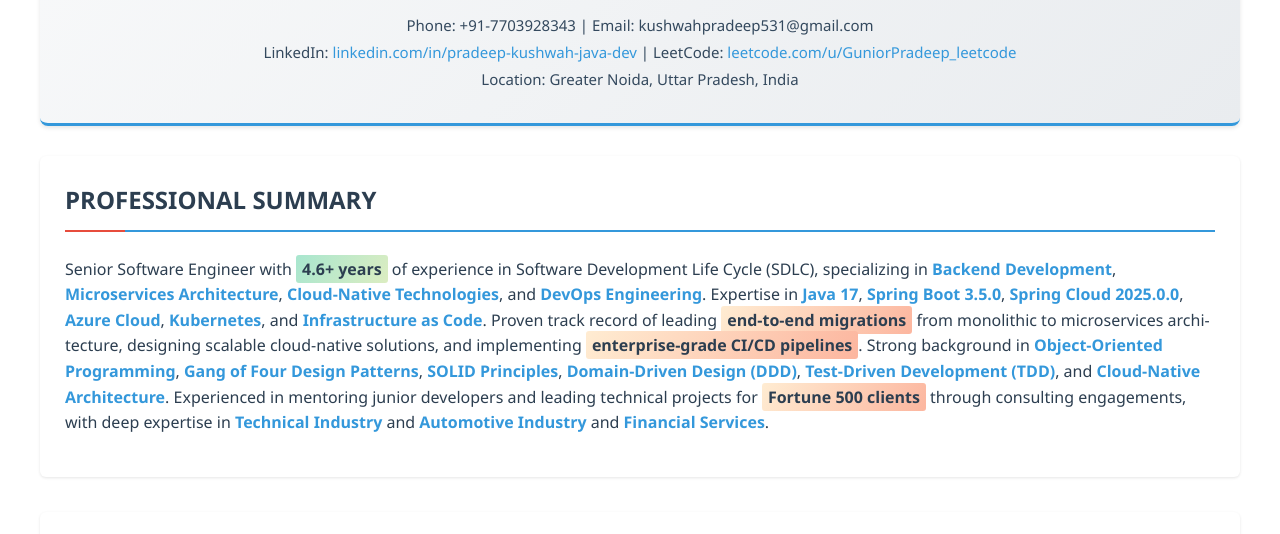
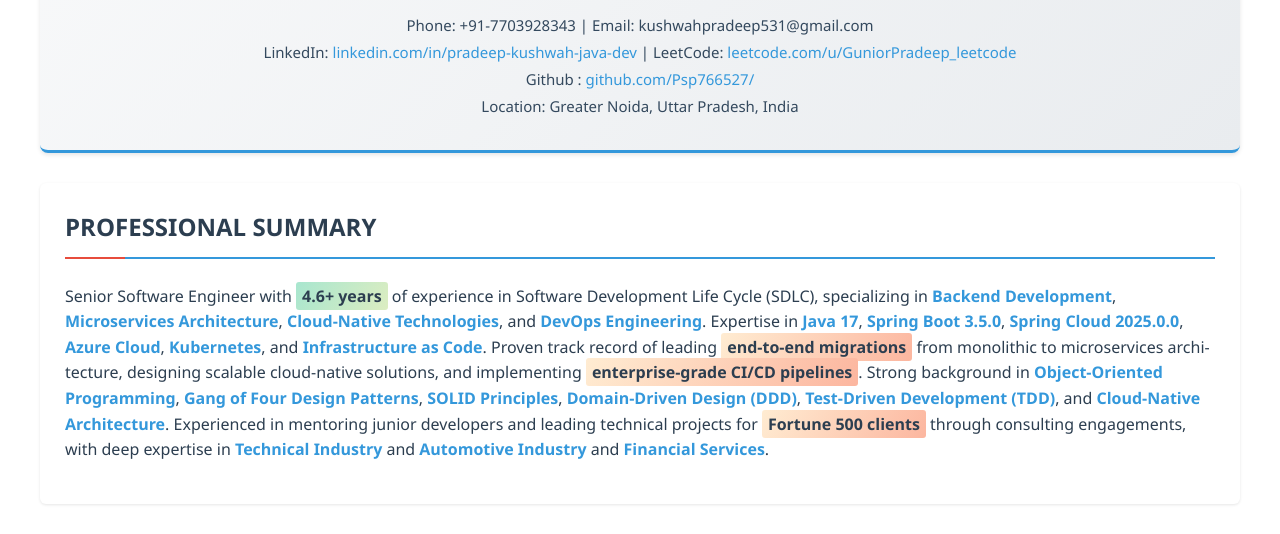
Before and after one commit to Psp766527/pradeep-kushwah-profile-resume, a plain HTML site: page index.html in a window 1280 px wide. Shown: the part 132-666 px from the top of the page. Drawn offline with Linux system fonts and the light colour scheme.

Commit message:
Update index.html

```diff
--- a/index.html
+++ b/index.html
@@ -445,6 +445,7 @@
                 Phone: +91-7703928343 | Email: kushwahpradeep531@gmail.com<br>
                 LinkedIn: <a href="https://www.linkedin.com/in/pradeep-kushwah-java-dev/" target="_blank">linkedin.com/in/pradeep-kushwah-java-dev</a> |
                 LeetCode: <a href="https://leetcode.com/u/GuniorPradeep_leetcode/" target="_blank">leetcode.com/u/GuniorPradeep_leetcode</a><br>
+                Github  : <a href="https://github.com/Psp766527/" target="_blank">github.com/Psp766527/</a><br>
                 Location: Greater Noida, Uttar Pradesh, India
             </div>
         </div>
```
